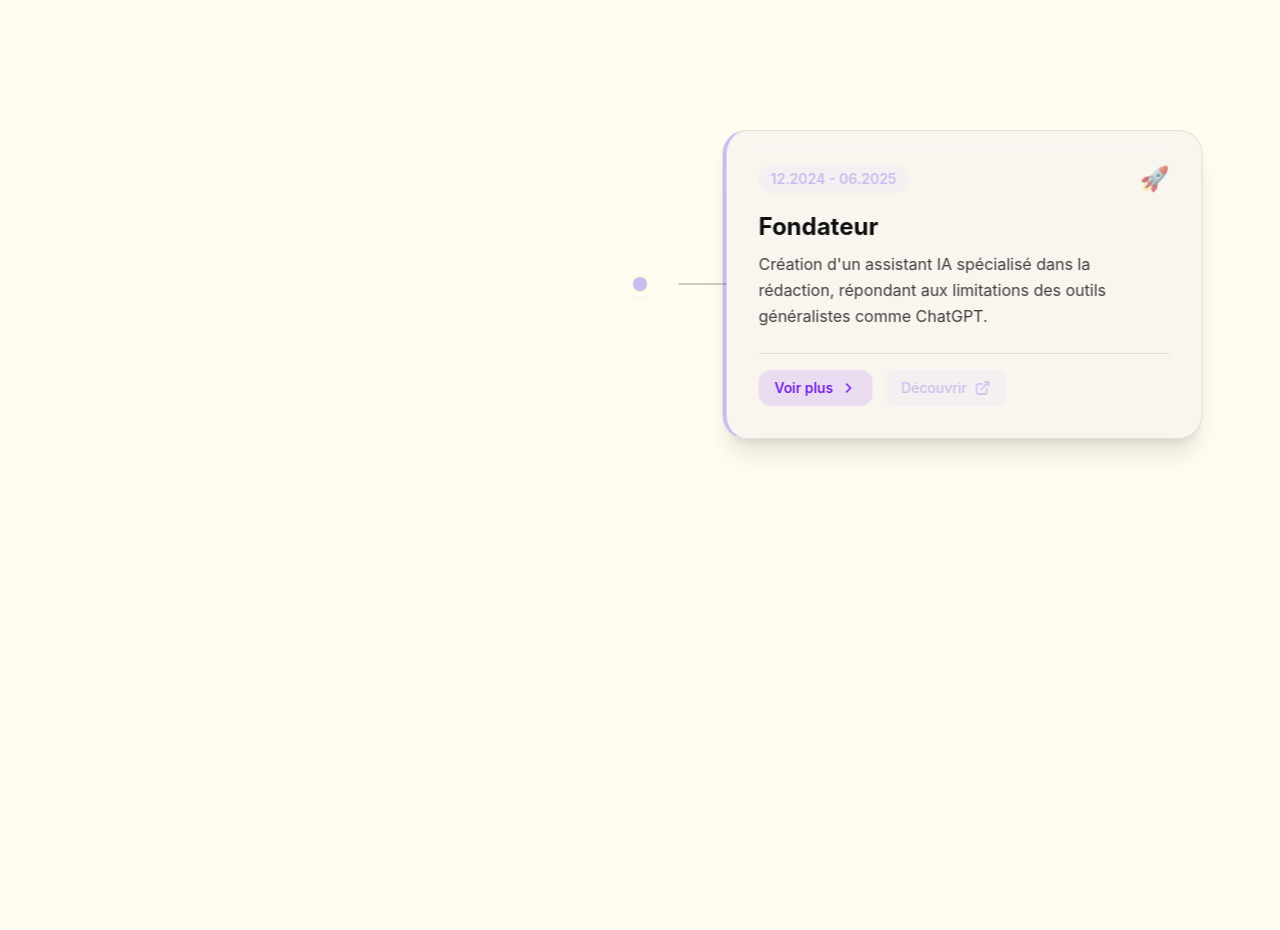
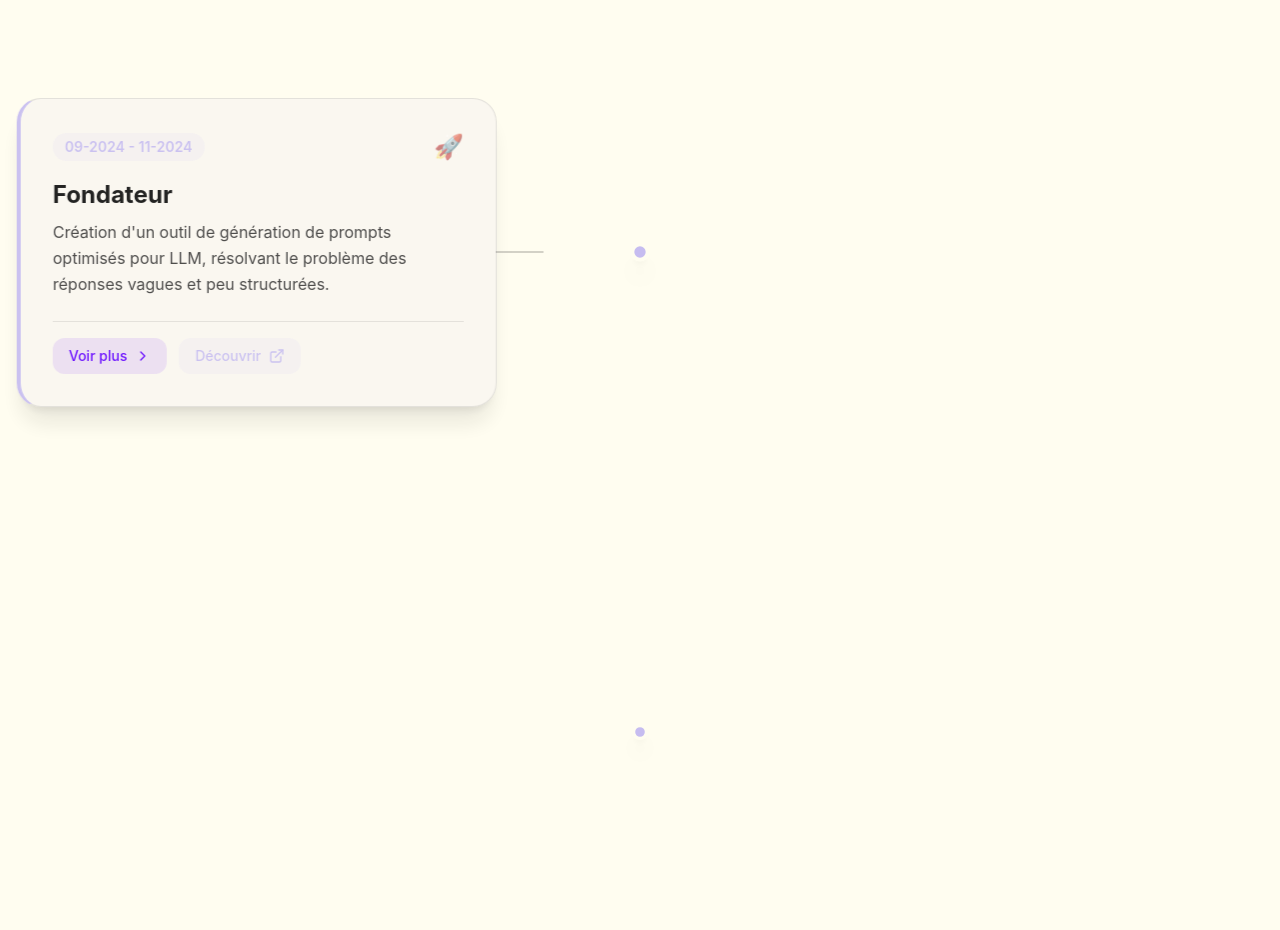
Before and after one commit to Bima42/portfolio, a React (Vite) app: page /about in a window 1280 px wide. Shown: the part 1840-2770 px from the top of the page. Built offline with nearby package versions, Linux system fonts and the light colour scheme.

Commit message:
fix(parallax): better spacing between cards

```diff
--- a/src/components/about/TimelineContainer.tsx
+++ b/src/components/about/TimelineContainer.tsx
@@ -17,7 +17,7 @@ export function TimelineContainer({ timelineData }: TimelineContainerProps) {
     <ReactLenis root options={{ duration: 1.5 }}>
       <div ref={containerRef} className="relative min-h-screen w-full">
         {/* Page Title */}
-        <div className="relative pb-16">
+        <div className="relative pb-8">
           <div className="container mx-auto px-4">
             <h1 className="text-4xl md:text-5xl lg:text-6xl font-bold text-center text-foreground mb-8">
               {t(timelineData.title || 'timeline.title')}
--- a/src/components/about/TimelineItem.tsx
+++ b/src/components/about/TimelineItem.tsx
@@ -11,11 +11,11 @@ export function TimelineItem({ item, isLeft }: TimelineItemProps) {
 
   const { scrollYProgress } = useScroll({
     target: ref,
-    offset: ['start end', 'end start']
+    offset: ['start 0.8', 'end 0.2']
   });
 
   const cardX = useTransform(scrollYProgress, [0, 0.5, 1], [isLeft ? -100 : 100, 0, isLeft ? 50 : -50]);
-  const cardOpacity = useTransform(scrollYProgress, [0, 0.3, 0.7, 1], [0, 1, 1, 0]);
+  const cardOpacity = useTransform(scrollYProgress, [0, 0.2, 0.8, 1], [0, 1, 1, 0]);
   const dotScale = useTransform(scrollYProgress, [0, 0.5, 1], [0.8, 1.2, 0.8]);
 
   const getTypeStyles = (type: string) => {
@@ -49,15 +49,13 @@ export function TimelineItem({ item, isLeft }: TimelineItemProps) {
   };
 
   return (
-    <div ref={ref} className="relative h-screen flex items-center">
+    <div ref={ref} className="relative h-[60vh] flex items-center">
       {/* Timeline dot on the central line */}
       <motion.div
         className="absolute left-6 md:left-1/2 top-1/2 md:-translate-x-1/2 -translate-y-1/2 z-20"
         style={{ scale: dotScale }}
       >
-        <div className="w-5 h-5 rounded-full bg-primary border-4 border-background shadow-xl flex items-center justify-center">
-          {/*<span className="text-xs">{getTypeIcon(item.type)}</span>*/}
-        </div>
+        <div className="w-5 h-5 rounded-full bg-primary border-4 border-background shadow-xl flex items-center justify-center" />
       </motion.div>
 
       {/* Timeline card */}
```
